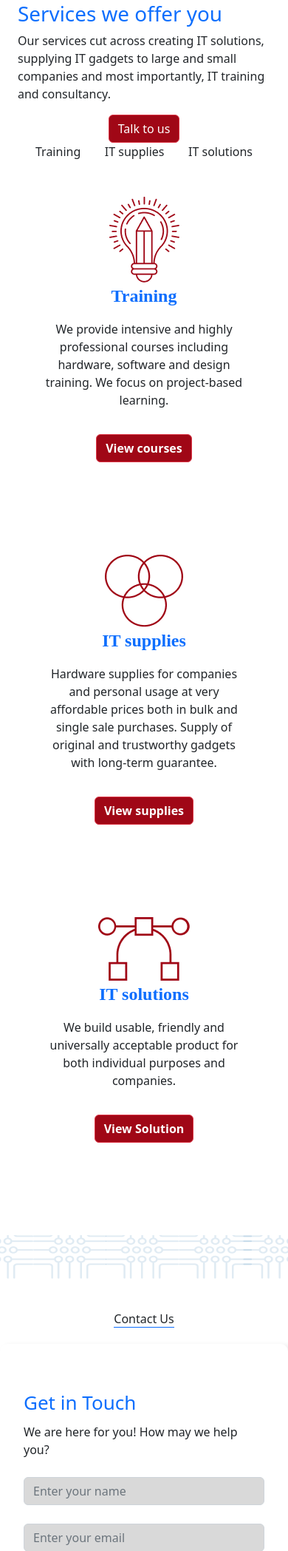
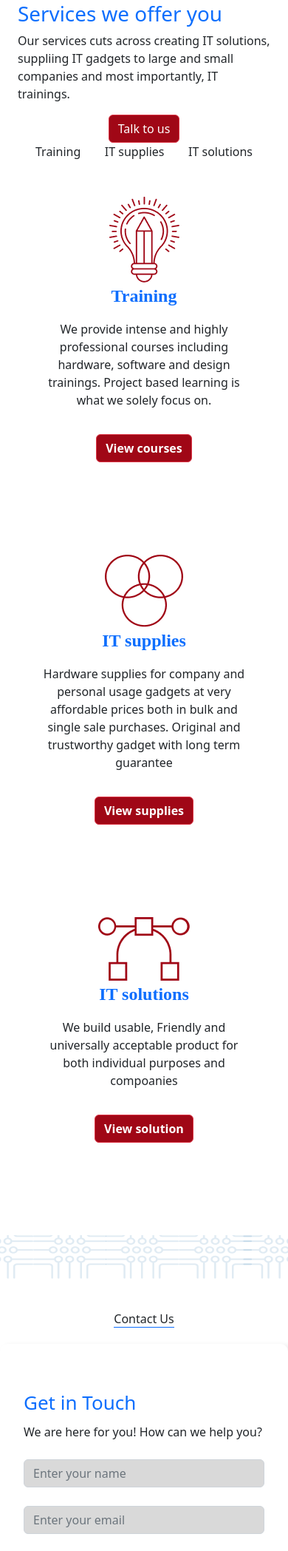
Before and after one commit to winninggodspower/brooke-eshcol-backend, a Django app: page /services in a window 390 px wide; the page is wider, and only the part inside the window is pictured. Shown: the part 79-2176 px from the top of that part at 74% size. Run offline with Django 4.2, Linux system fonts and the light colour scheme; some libraries are stand-ins or nearby versions.

Commit message:
Revert "fixed some typos"
This reverts commit d7cf8a4d9ca643e2bcff1e3ad53df4d8430d4b46.

  reverted to when tablet file was uploaded

```diff
--- a/templates/services.html
+++ b/templates/services.html
@@ -28,8 +28,8 @@
                     <h1 id="hero-heading" class="text-primary">
                         Services we offer you
                     </h1>
-                    <p id="hero-ptext" class="text-dark">Our services cut across creating IT solutions,  supplying IT gadgets to
-                        large and small companies and most importantly, IT training and consultancy.</p>
+                    <p id="hero-ptext" class="text-dark">Our services cuts across creating IT solutions,  suppliing IT gadgets to
+                        large and small companies and most importantly, IT trainings.</p>
                     <div class="hero-btns d-flex d-md-block justify-content-center">
                        <a href="tel:+2347054999071" class="text-decoration-none">
                         <button class="btn btn-danger me-md-4" style=" background-color: #A00716 !important;">Talk to us</button>
@@ -72,8 +72,8 @@
                     <img src="../static/assets/img/training-icon.png" alt="">
                 </div>
                 <span class="services-name text-primary d-block text-center text-md-start">Training</span>
-                <p class="w-75 mt-19 text-center text-md-start m-auto m-md-0 px-15" >We provide intensive and highly professional
-                    courses including hardware, software and design training. We focus on project-based learning.
+                <p class="w-75 mt-19 text-center text-md-start m-auto m-md-0 px-15" >We provide intense and highly professional
+                    courses including hardware, software and design trainings. Project based learning is what we solely focus on.
                 </p>
                 <div class="hero-btns d-flex d-md-block justify-content-center mt-19">
                     <a href="{% url 'courses' %}" class="btn btn-danger me-md-4 fw-bold p-auto d-flex align-items-center justify-content-center">View courses</a>
@@ -94,7 +94,7 @@
                 </div>
                 <span class="services-name text-primary d-block text-center text-md-start">IT supplies</span>
                 <p class="w-75 mt-19 text-center text-md-start m-auto m-md-0 px-15" >
-                    Hardware supplies for companies and personal usage at very affordable prices both in bulk and single sale purchases. Supply of original and trustworthy gadgets with long-term guarantee.
+                    Hardware supplies for company and personal usage gadgets at very affordable prices both in bulk and single sale purchases.  Original and trustworthy gadget with long term guarantee
                 </p>
                 <div class="hero-btns d-flex d-md-block justify-content-center mt-19">
                     <a href="{% url 'home' %}" class="btn btn-danger me-md-4 fw-bold p-auto d-flex align-items-center justify-content-center">View supplies</a>
@@ -109,10 +109,10 @@
                 </div>
                 <span class="services-name text-primary d-block text-center text-md-start">IT solutions</span>
                 <p class="w-75 mt-19 text-center text-md-start m-auto m-md-0 px-15" >
-                    We  build usable, friendly and universally acceptable product for both individual purposes and companies.
+                    We  build usable, Friendly and universally acceptable product for both individual purposes and compoanies
                 </p>
                 <div class="hero-btns d-flex d-md-block justify-content-center mt-19">
-                    <a href="{% url 'home' %}" class="btn btn-danger me-md-4 fw-bold p-auto d-flex align-items-center justify-content-center">View Solution</a>
+                    <a href="{% url 'home' %}" class="btn btn-danger me-md-4 fw-bold p-auto d-flex align-items-center justify-content-center">View solution</a>
                 </div>
             </div>
             <div class="col-12 col-md d-none d-md-block">
@@ -132,7 +132,7 @@
         <div id="contact-btn-container" class="row mx-auto">
             <div class="col-12 col-md">
                 <h4 id="get-in-touch-text" class="text-primary">Get in Touch</h4>
-                <p>We are here for you! How may we help you?</p>
+                <p>We are here for you! How can we help you?</p>
 
                 <form action="" method="POST" role="form">
 
```
